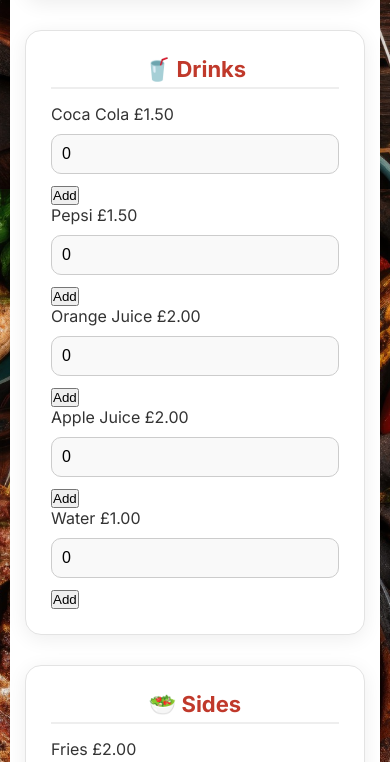
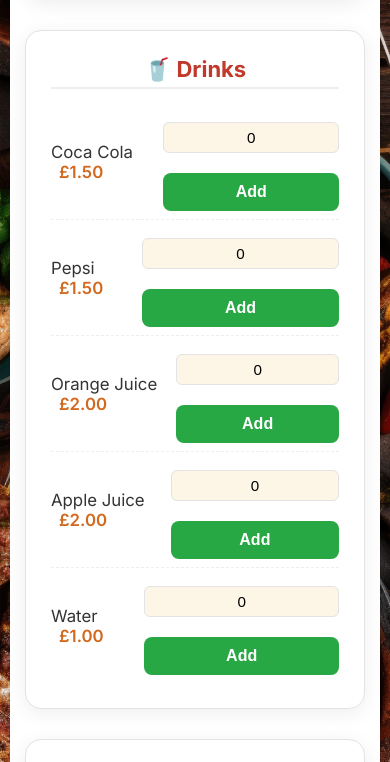
Before and after one commit to Kebabs69/Lubo-Kebab-App, a website: page public/index.html in a window 390 px wide. Shown: the part 3187-3949 px from the top of the page. Drawn offline with Linux system fonts and the light colour scheme; sample sign-in values are in the browser's storage; a script that the page names is missing.

Commit message:
style: Unified 'Add' button appearance for drinks/sides to match kebabs in index.html

```diff
--- a/public/index.html
+++ b/public/index.html
@@ -466,22 +466,22 @@ input[type="text"], input[type="email"], input[type="tel"], input[type="number"]
   margin: 0;
 }
 
-.kebab-order-controls .add-selected-kebab-to-cart-button {
+.add-selected-kebab-to-cart-button {
     background-color: #28a745; /* Green add button */
     color: white;
-    padding: 10px 15px;
+    padding: 10px 15px; /* Consistent padding */
     border: none;
-    border-radius: 8px;
+    border-radius: 8px; /* Consistent border radius */
     cursor: pointer;
-    font-size: 1em;
+    font-size: 1em; /* Consistent font size */
     font-weight: 600;
     transition: background-color 0.2s ease, transform 0.1s ease;
 }
-.kebab-order-controls .add-selected-kebab-to-cart-button:hover {
+.add-selected-kebab-to-cart-button:hover {
     background-color: #218838;
     transform: translateY(-1px);
 }
-.kebab-order-controls .add-selected-kebab-to-cart-button:active {
+.add-selected-kebab-to-cart-button:active {
     transform: translateY(0);
 }
 
@@ -534,11 +534,71 @@ input[type="text"], input[type="email"], input[type="tel"], input[type="number"]
     border-radius: 6px;
 }
 
-/* Remove old item-selection-row styles as they are replaced */
-/* .item-selection-row { ... } */
-/* .item-name-price { ... } */
-/* .item-quantity-control { ... } */
-/* .add-to-cart-button { ... } */
+
+/* Styles for the old item-selection-row structure (Drinks & Sides) */
+.item-selection-row {
+    display: flex;
+    align-items: center;
+    justify-content: space-between;
+    padding: 8px 0;
+    border-top: 1px dashed #eee;
+}
+.item-selection-row:first-of-type {
+    border-top: none; /* No top border for the first item in the list */
+}
+
+.item-name-price {
+    flex-grow: 1; /* Allows name and price to take available space */
+    font-size: 1.05em;
+    font-weight: 500;
+    color: var(--text-color);
+}
+.item-name-price span.price {
+    font-weight: 600;
+    color: var(--primary-color);
+    margin-left: 8px;
+}
+
+.item-quantity-control {
+    display: flex;
+    align-items: center;
+    gap: 10px; /* UNIFIED: Changed from 5px to 10px to match kebab controls */
+}
+.item-quantity-control input[type="number"] {
+    width: 60px; /* Fixed width for quantity input */
+    padding: 6px 8px;
+    border: 1px solid var(--border-color);
+    border-radius: 6px;
+    font-size: 0.95em;
+    text-align: center;
+    background-color: var(--light-bg);
+    -moz-appearance: textfield; /* Hide Firefox stepper arrows */
+}
+/* Hide Chrome, Safari, Edge, Opera stepper arrows */
+.item-quantity-control input[type="number"]::-webkit-outer-spin-button,
+.item-quantity-control input[type="number"]::-webkit-inner-spin-button {
+  -webkit-appearance: none;
+  margin: 0;
+}
+
+.add-to-cart-button {
+    background-color: #28a745; /* Green add button */
+    color: white;
+    padding: 10px 15px; /* UNIFIED: Changed from 6px 12px to 10px 15px */
+    border: none;
+    border-radius: 8px; /* UNIFIED: Changed from 6px to 8px */
+    cursor: pointer;
+    font-size: 1em; /* UNIFIED: Changed from 0.9em to 1em */
+    font-weight: 600;
+    transition: background-color 0.2s ease, transform 0.1s ease;
+}
+.add-to-cart-button:hover {
+    background-color: #218838;
+    transform: translateY(-1px);
+}
+.add-to-cart-button:active {
+    transform: translateY(0);
+}
 
 
 /* Clear Cart Button Styling */
@@ -565,7 +625,7 @@ input[type="text"], input[type="email"], input[type="tel"], input[type="number"]
     transform: translateY(0);
 }
 
-/* NEW: Styles for cart items and remove button */
+/* Styles for cart items and remove button */
 .cart-item-row {
     display: flex;
     justify-content: space-between;
@@ -605,6 +665,7 @@ input[type="text"], input[type="email"], input[type="tel"], input[type="number"]
     cursor: pointer;
     padding: 5px;
     transition: color 0.2s ease, transform 0.2s ease;
+    flex-shrink: 0; /* Prevent button from shrinking */
 }
 
 .remove-item-button:hover {
@@ -709,6 +770,20 @@ input[type="text"], input[type="email"], input[type="tel"], input[type="number"]
       margin-bottom: 10px; /* Add some spacing when stacked */
   }
   .kebab-order-controls .add-selected-kebab-to-cart-button:last-child {
+      margin-bottom: 0;
+  }
+
+  /* Responsive for Drinks/Sides quantity control */
+  .item-quantity-control {
+      flex-direction: column; /* Stack quantity input and button */
+      align-items: stretch; /* Make them full width */
+  }
+  .item-quantity-control input[type="number"],
+  .item-quantity-control .add-to-cart-button {
+      width: 100%; /* Make them full width */
+      margin-bottom: 10px; /* Add spacing when stacked */
+  }
+  .item-quantity-control .add-to-cart-button:last-child {
       margin-bottom: 0;
   }
 
```
